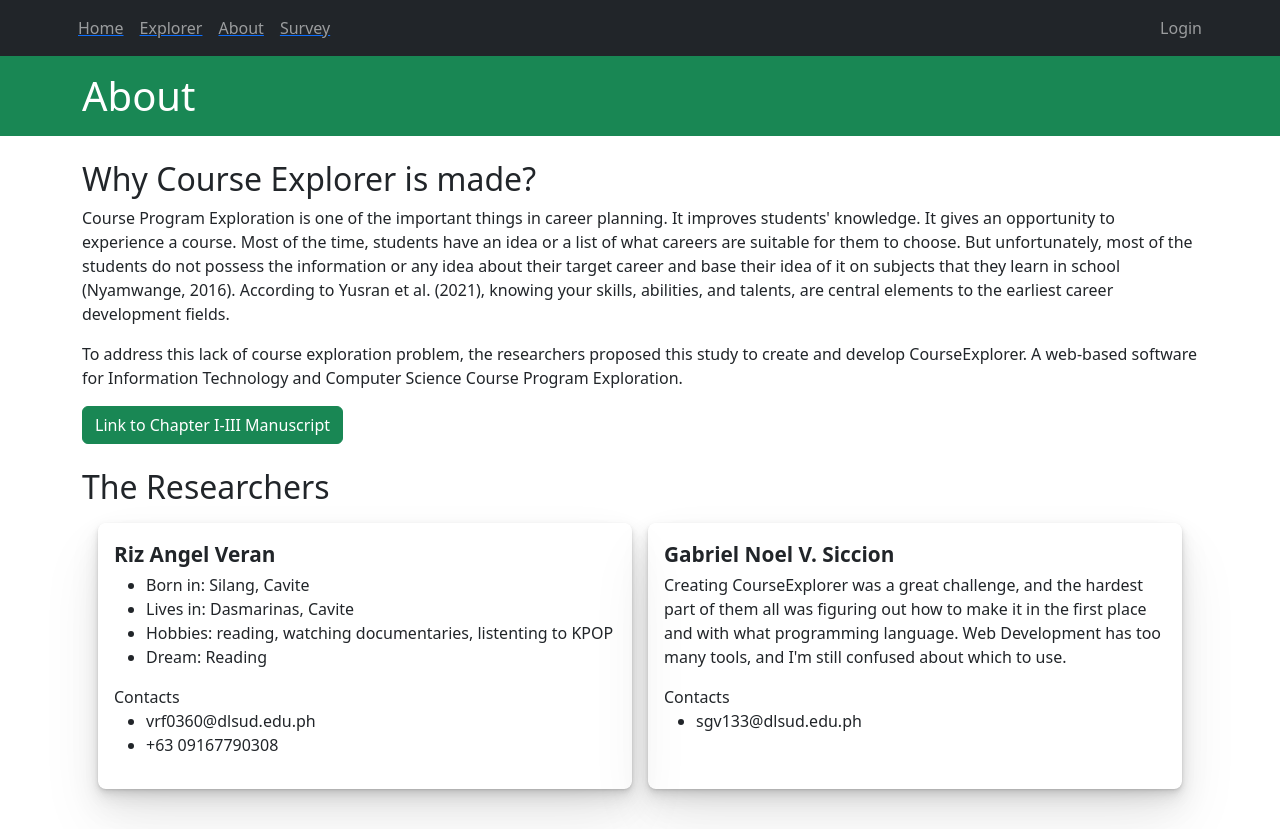
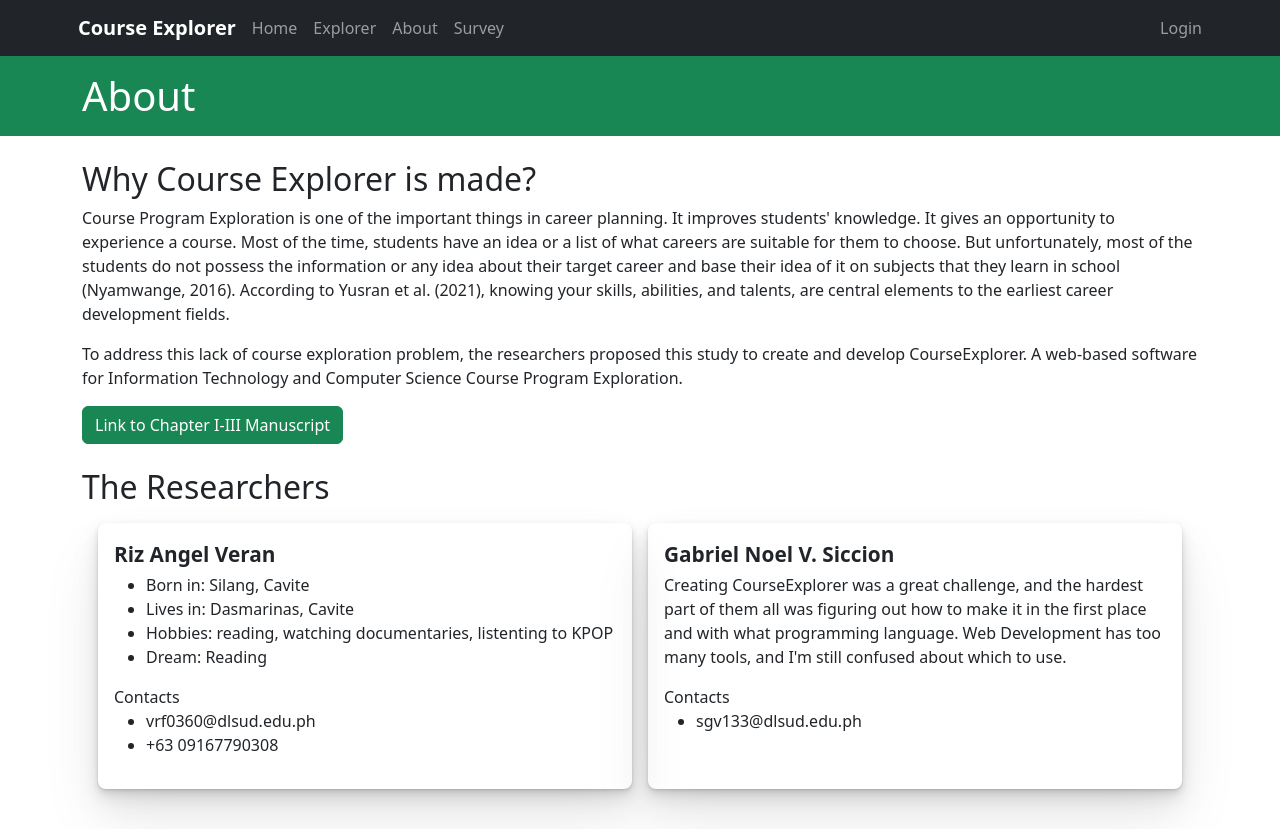
Before and after one commit to GabSiccion/Course-Explorer-Viewer, a React (Vite) app: page /about in a window 1280 px wide. Built offline with nearby package versions, Linux system fonts and the light colour scheme.

Commit message:
topics and careers display change

```diff
--- a/src/App.css
+++ b/src/App.css
@@ -286,6 +286,10 @@ body {
   box-shadow: inset 0px 0px 5px 0px rgba(0, 0, 0, 0.75);
 }
 
-.nav-link {
+nav h2 {
+  margin: 0;
+}
+
+a {
   text-decoration: none !important;
 }
--- a/src/components/Nav.jsx
+++ b/src/components/Nav.jsx
@@ -68,6 +68,11 @@ export function Nav() {
           <div class="navbar-collapse collapse w-100 order-1 order-md-0 dual-collapse2">
             <ul className="navbar-nav me-auto">
               <li className="nav-item">
+                <h2 className="nav-link fs-5 text-white fw-bolder">
+                  Course Explorer
+                </h2>
+              </li>
+              <li className="nav-item">
                 <Link to="/">
                   <div className="nav-link">Home</div>
                 </Link>
--- a/src/pages/Courses.jsx
+++ b/src/pages/Courses.jsx
@@ -35,7 +35,7 @@ export function Courses() {
       let tracks = courseData.courseTracks.map((track) => {
         let topics = track.trackTopics.map((topic) => {
           return (
-            <div className="card m-1">
+            <div className="card m-1 col-4">
               <div className="card-body">
                 <p className="card-title fw-bold">{topic.topicName}</p>
                 <p className="card-text">{topic.topicText}</p>
@@ -52,7 +52,7 @@ export function Courses() {
         });
         let careers = track.trackCareers.map((career) => {
           return (
-            <div className="career-card">
+            <div className="career-card col-md-6">
               <p className="career-name">{career.careerName}</p>
               <p>{career.careerText}</p>
               <p>
```
